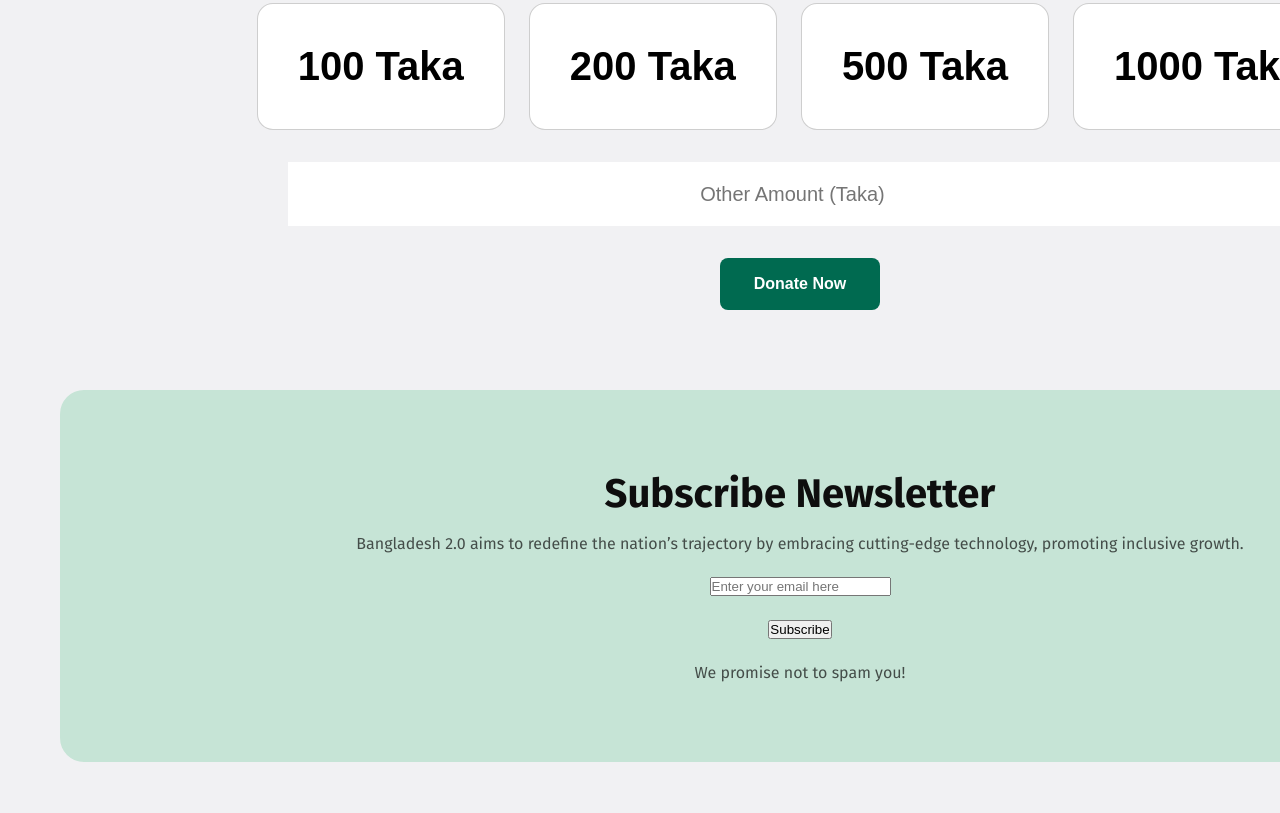
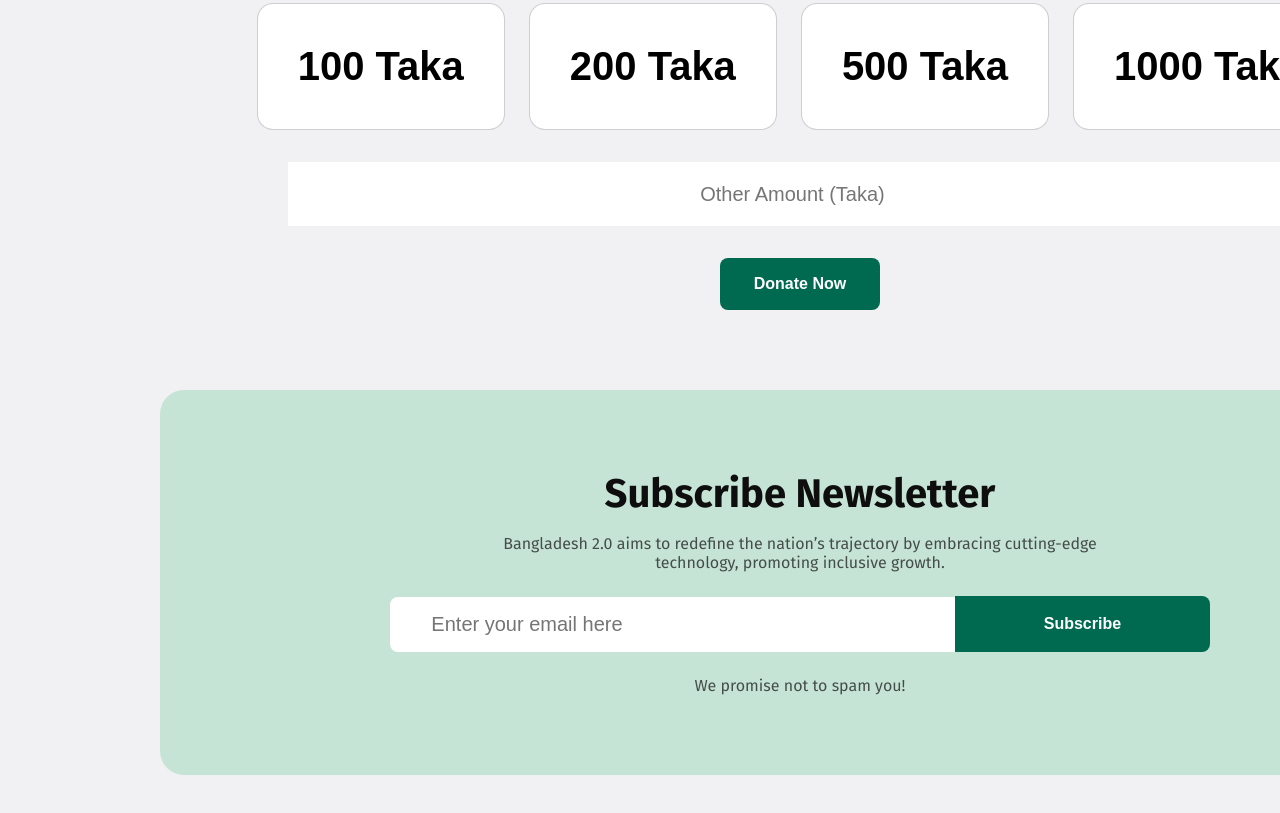
Before and after one commit to ImtiazeA/ph-wdd-a1, a plain HTML site: page index.html in a window 1280 px wide. Shown: the part 2794-3607 px from the top of the page. Before the commit the page ends 3556 px from the top, so only its background shows below. Drawn offline with Linux system fonts and the light colour scheme.

Commit message:
Add newsletter subscription form with enhanced styling.
Introduced a structured newsletter subscription form in HTML and enhanced its styling in CSS, including transitions for hover effects and improved layout alignment. Adjusted padding and formatting for better responsiveness and user experience.

```diff
--- a/index.html
+++ b/index.html
@@ -203,16 +203,25 @@
     </section>
 
     <section class="newsletter">
+
         <div class="newsletter-description">
             <h2 class="title section-heading">Subscribe Newsletter</h2>
             <p class="description section-description">Bangladesh 2.0 aims to redefine the nation’s trajectory by
-                embracing cutting-edge technology, promoting inclusive growth.</p>
+                embracing cutting-edge<br>technology, promoting inclusive growth.</p>
         </div>
-        <input type="text" class="email" placeholder="Enter your email here">
-        <button type="submit">Subscribe</button>
+        <div class="newsletter-form">
+            <form action="">
+                <input type="text" class="email" placeholder="Enter your email here">
+                <button type="submit">Subscribe</button>
+            </form>
+        </div>
         <p class="spam section-description">We promise not to spam you!</p>
 
     </section>
+
+    <footer>
+
+    </footer>
 
 </main>
 
--- a/styles/style.css
+++ b/styles/style.css
@@ -86,11 +86,13 @@ button {
     padding: 17px 34px;
     background-color: #006A50;
     margin-top: 24px;
+    transition: background-color 0.4s ease;
 }
 
 
 .hero-button:hover {
     background-color: #FB8C00;
+    transition: background-color 0.3s ease;
 }
 
 .hero-img {
@@ -166,6 +168,7 @@ button {
     border-radius: 8px;
     padding: 10px 20px;
     background-color: #006A50;
+    transition: background-color 0.4s ease;
 }
 
 .green-btn {
@@ -182,6 +185,7 @@ button {
 
 .vision-card-btn:hover {
     background-color: #FB8C00;
+    transition: background-color 0.3s ease;
 }
 
 
@@ -307,10 +311,12 @@ Recent News Styles
     font-weight: bold;
     border: 1px solid rgba(14, 14, 14, 0.2);
     flood-color: rgba(14, 14, 14, 0.2);
+    transition: background-color 0.4s ease;
 }
 
 .donate .donate-amount-buttons button:hover {
     background-color: #C6E4D6;
+    transition: background-color 0.3s ease;
 }
 
 .donate form {
@@ -328,7 +334,6 @@ Recent News Styles
     text-align: center;
     width: 100%;
     font-size: 20px;
-
 }
 
 
@@ -340,10 +345,12 @@ Recent News Styles
     border-radius: 8px;
     padding: 17px 34px;
     background-color: #006A50;
+    transition: background-color 0.4s ease;
 }
 
 .donate form button:hover {
     background-color: #FB8C00;
+    transition: background-color 0.3s ease;
 }
 
 /*
@@ -359,7 +366,7 @@ Recent News Styles
     align-items: center;
     background-color: #C6E4D6;
     border-radius: 24px;
-    padding: 80px 100px;
+    padding: 80px 0;
     gap: 24px;
 }
 
@@ -369,4 +376,54 @@ Recent News Styles
     justify-content: center;
     align-items: center;
     gap: 16px;
+    text-align: center;
 }
+
+.newsletter-form {
+    display: flex;
+    flex-direction: column;
+    justify-content: center;
+    align-items: center;
+    width: 80%;
+}
+
+.newsletter form {
+    display: flex;
+    justify-content: center;
+    align-items: center;
+    width: 80%;
+}
+
+.newsletter input {
+    height: 55px;
+    border: none;
+    /*text-align: center;*/
+    font-size: 20px;
+    flex-grow: 2;
+    border-radius: 8px 0 0 8px;
+    text-align: left;
+    padding-left: 5%;
+    padding-right: 5%;
+}
+
+.newsletter input::selection {
+    border: none;
+}
+
+.newsletter button {
+    font-size: 16px;
+    color: #FFFFFF;
+    font-weight: 600;
+    border: none;
+    border-radius: 0 8px 8px 0;
+    padding: 17px 34px;
+    background-color: #006A50;
+    flex-grow: 1;
+    height: 56px;
+    transition: background-color 0.4s ease;
+}
+
+.newsletter button:hover {
+    background-color: #FB8C00;
+    transition: background-color 0.4s ease;
+}
```
